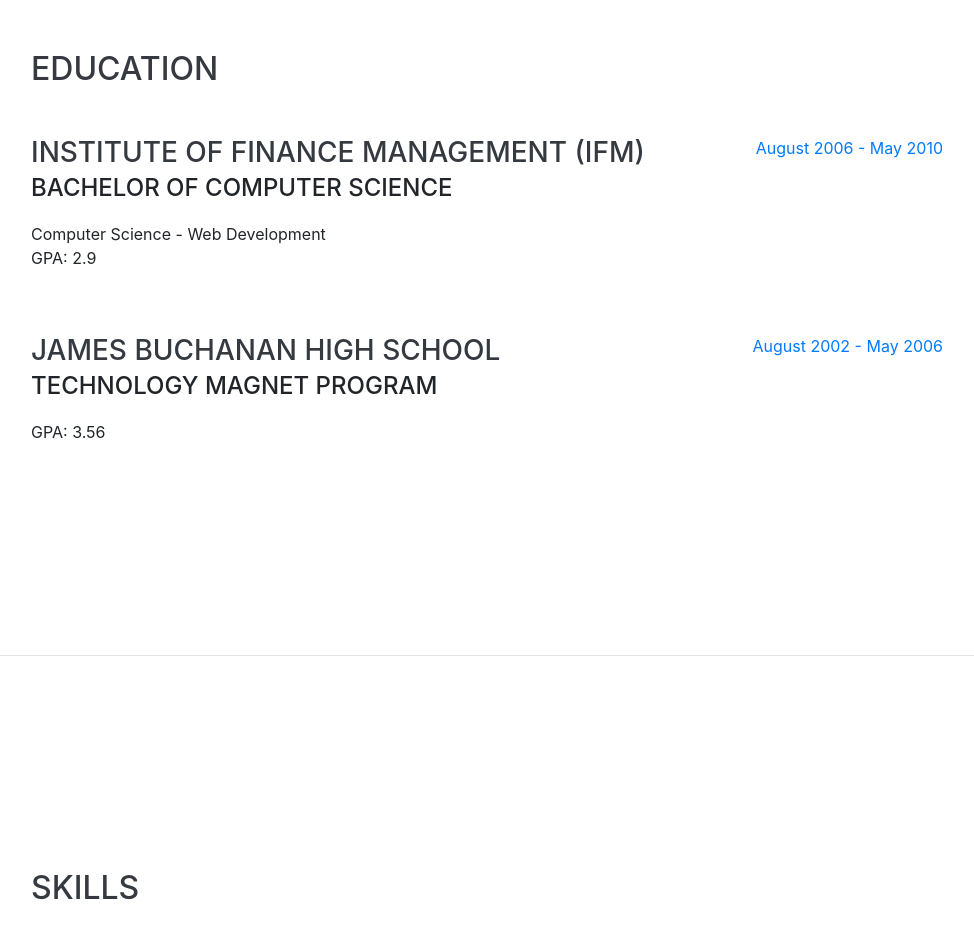
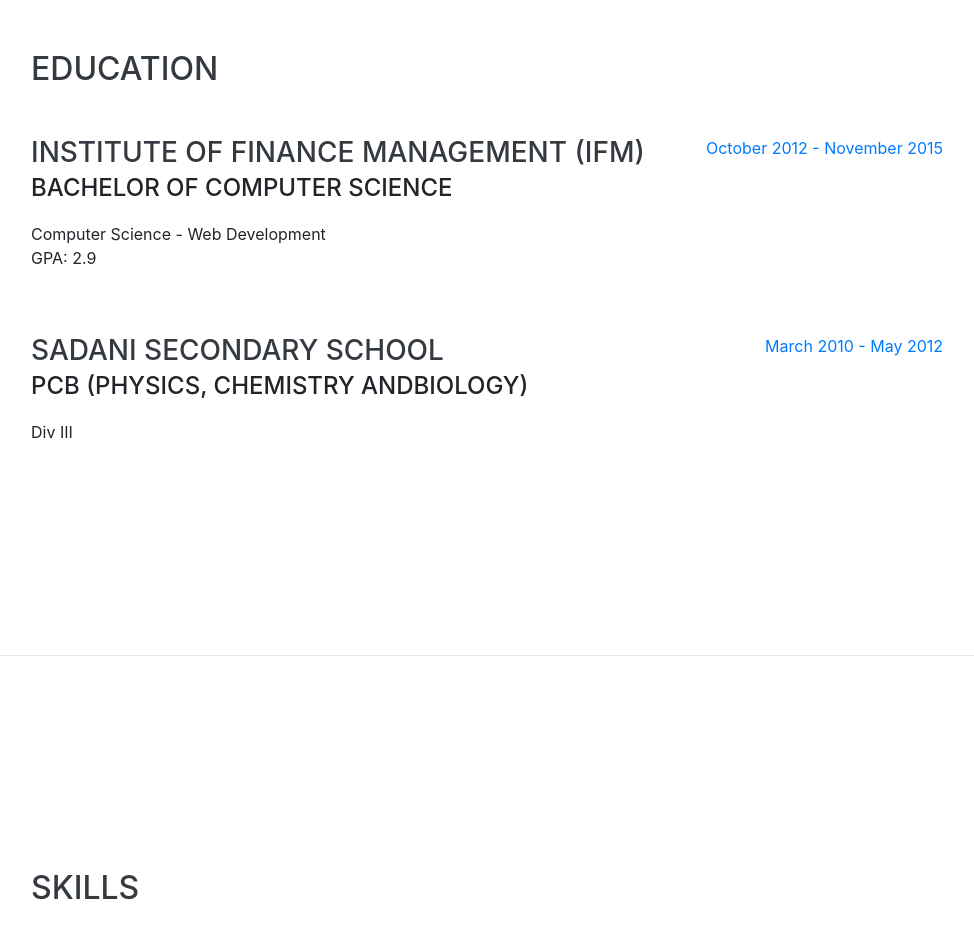
Before and after one commit to tito1990github/titondomee, a website with bundled scripts: page index.html in a window 1280 px wide. Shown: the part 2040-2978 px from the top of the page, without its empty margins (289-1263 px from the left). Built offline with nearby package versions, Linux system fonts and the light colour scheme; a web font is replaced by a local one.

Commit message:
eductaion background

```diff
--- a/index.html
+++ b/index.html
@@ -156,18 +156,18 @@
             <p>GPA: 2.9</p>
           </div>
           <div class="resume-date text-md-right">
-            <span class="text-primary">August 2006 - May 2010</span>
+            <span class="text-primary">October 2012 - November 2015</span>
           </div>
         </div>
 
         <div class="resume-item d-flex flex-column flex-md-row justify-content-between">
           <div class="resume-content">
-            <h3 class="mb-0">James Buchanan High School</h3>
-            <div class="subheading mb-3">Technology Magnet Program</div>
-            <p>GPA: 3.56</p>
+            <h3 class="mb-0">Sadani Secondary School</h3>
+            <div class="subheading mb-3">PCB (Physics, Chemistry andBiology)</div>
+            <p>Div III</p>
           </div>
           <div class="resume-date text-md-right">
-            <span class="text-primary">August 2002 - May 2006</span>
+            <span class="text-primary">March 2010 - May 2012</span>
           </div>
         </div>
 
```
